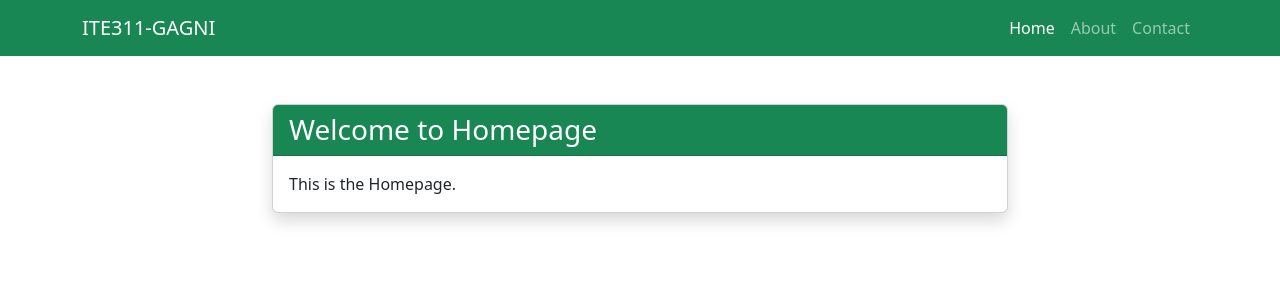
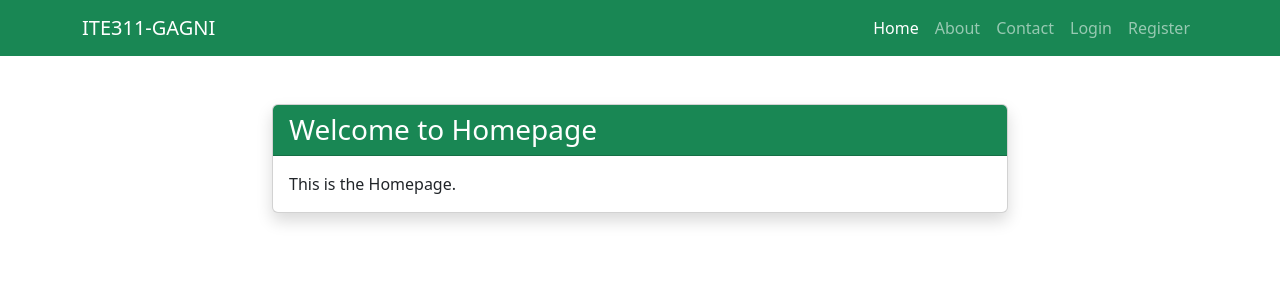
Before and after one commit to thorfinn0222/WebSystem-ITE311, a CodeIgniter 4 app: the page made by app/Views/index.php in a window 1280 px wide. Shown: the top 300 px of the page. Run offline with PHP 8.4 and a stand-in for CodeIgniter, Linux system fonts and the light colour scheme; the template is opened without the code that fills it, so the values that code supplies are empty; some libraries are stand-ins or nearby versions.

Commit message:
added login and registerin index.php

```diff
--- a/app/Views/index.php
+++ b/app/Views/index.php
@@ -24,6 +24,11 @@
                     <li class="nav-item">
                         <a class="nav-link" href="/contact">Contact</a>
                     </li>
+                    <li class="nav-item">
+                        <a class="nav-link" href="/login">Login</a>
+                    </li>
+                    <li class="nav-item">
+                        <a class="nav-link" href="/register">Register</a>
                 </ul>
             </div>
         </div>
```
